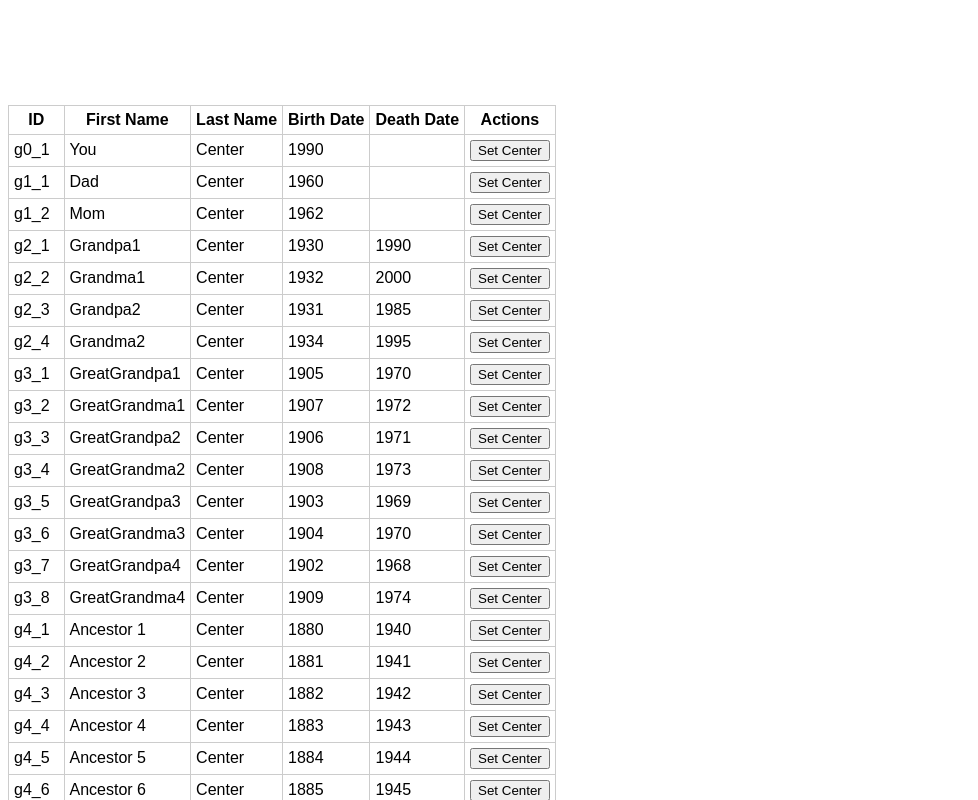
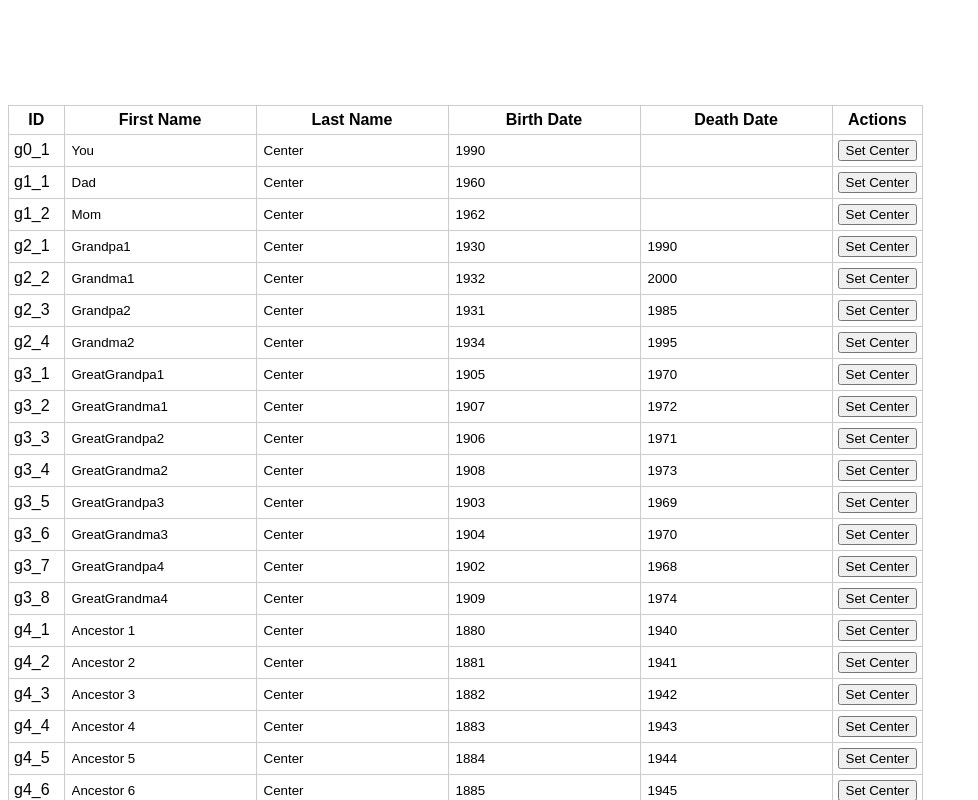
Before and after one commit to rysweet/genealogyChartExp, a React (Create React App) app in the folder my-genealogy-app/: page / in a window 1280 px wide. Shown: the part 840-1640 px from the top of the page, without its empty margins (0-978 px from the left). Built offline with nearby package versions, Linux system fonts and the light colour scheme.

Commit message:
add ability to edit in person table.

```diff
--- a/my-genealogy-app/src/App.jsx
+++ b/my-genealogy-app/src/App.jsx
@@ -66,6 +66,7 @@ function App() {
       <PeopleTable
         people={people}
         onSetCenter={(personId) => setCenterId(personId)}
+        onUpdatePeople={setPeople}
       />
     </div>
   );
--- a/my-genealogy-app/src/components/PeopleTable.jsx
+++ b/my-genealogy-app/src/components/PeopleTable.jsx
@@ -1,9 +1,16 @@
 import React from "react";
 
-export default function PeopleTable({ people, onSetCenter }) {
+export default function PeopleTable({ people, onSetCenter, onUpdatePeople }) {
   if (!people || people.length === 0) {
     return <div>No people loaded.</div>;
   }
+
+  const handleChange = (person, field, value) => {
+    const updatedPerson = { ...person, [field]: value };
+    onUpdatePeople((prev) =>
+      prev.map((p) => p.id === person.id ? updatedPerson : p)
+    );
+  };
 
   return (
     <table style={{ borderCollapse: "collapse", marginTop: 20 }}>
@@ -21,10 +28,34 @@ export default function PeopleTable({ people, onSetCenter }) {
         {people.map((p) => (
           <tr key={p.id}>
             <td style={{ border: "1px solid #ccc", padding: "5px" }}>{p.id}</td>
-            <td style={{ border: "1px solid #ccc", padding: "5px" }}>{p.firstName}</td>
-            <td style={{ border: "1px solid #ccc", padding: "5px" }}>{p.lastName}</td>
-            <td style={{ border: "1px solid #ccc", padding: "5px" }}>{p.birthDate}</td>
-            <td style={{ border: "1px solid #ccc", padding: "5px" }}>{p.deathDate}</td>
+            <td style={{ border: "1px solid #ccc", padding: "5px" }}>
+              <input
+                value={p.firstName || ""}
+                onChange={(e) => handleChange(p, "firstName", e.target.value)}
+                style={{ width: "100%", border: "none" }}
+              />
+            </td>
+            <td style={{ border: "1px solid #ccc", padding: "5px" }}>
+              <input
+                value={p.lastName || ""}
+                onChange={(e) => handleChange(p, "lastName", e.target.value)}
+                style={{ width: "100%", border: "none" }}
+              />
+            </td>
+            <td style={{ border: "1px solid #ccc", padding: "5px" }}>
+              <input
+                value={p.birthDate || ""}
+                onChange={(e) => handleChange(p, "birthDate", e.target.value)}
+                style={{ width: "100%", border: "none" }}
+              />
+            </td>
+            <td style={{ border: "1px solid #ccc", padding: "5px" }}>
+              <input
+                value={p.deathDate || ""}
+                onChange={(e) => handleChange(p, "deathDate", e.target.value)}
+                style={{ width: "100%", border: "none" }}
+              />
+            </td>
             <td style={{ border: "1px solid #ccc", padding: "5px" }}>
               <button onClick={() => onSetCenter(p.id)}>Set Center</button>
             </td>
```
Also changed, not shown: 1 other file (tests, documents, lock files or other folders).
